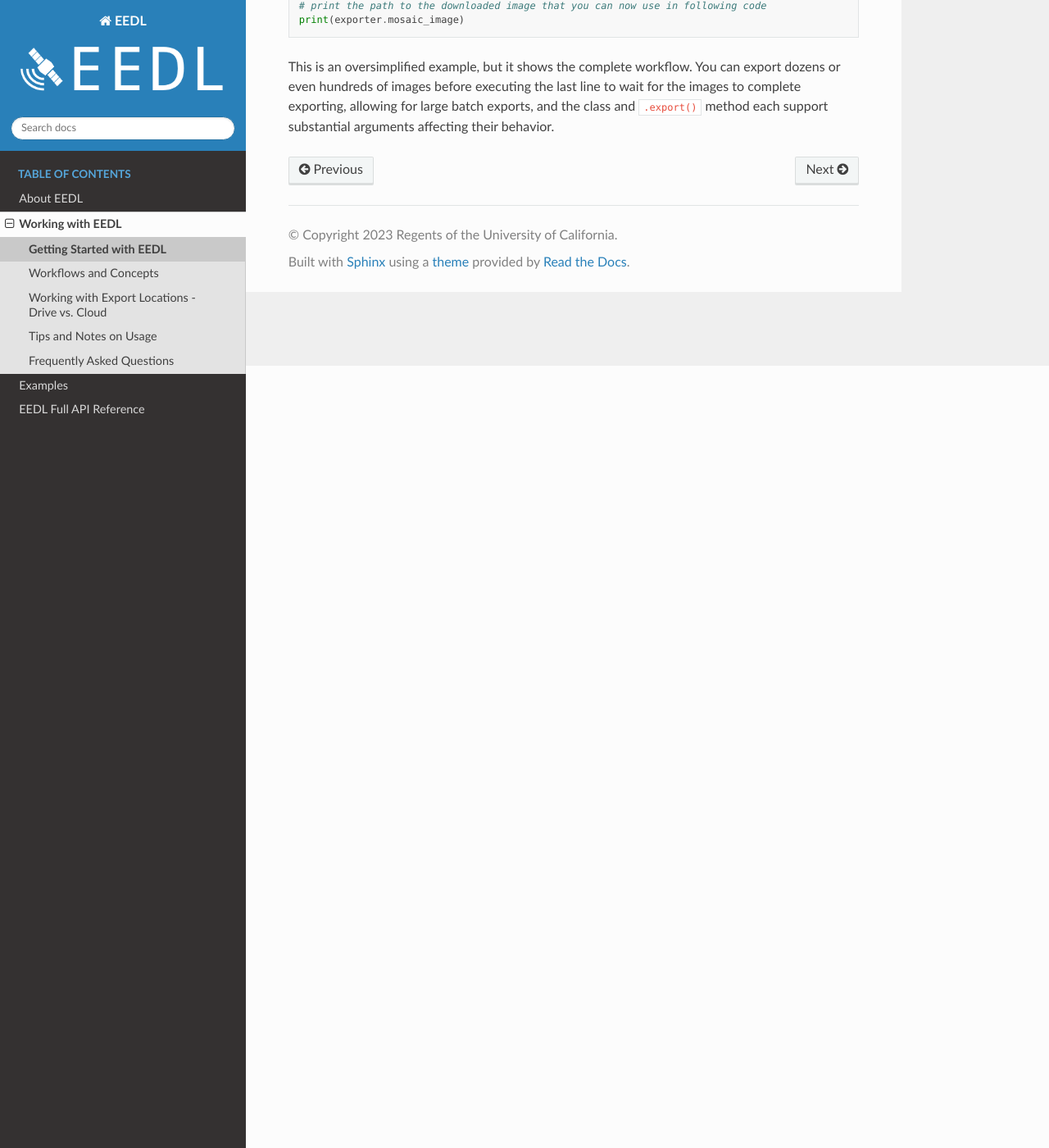
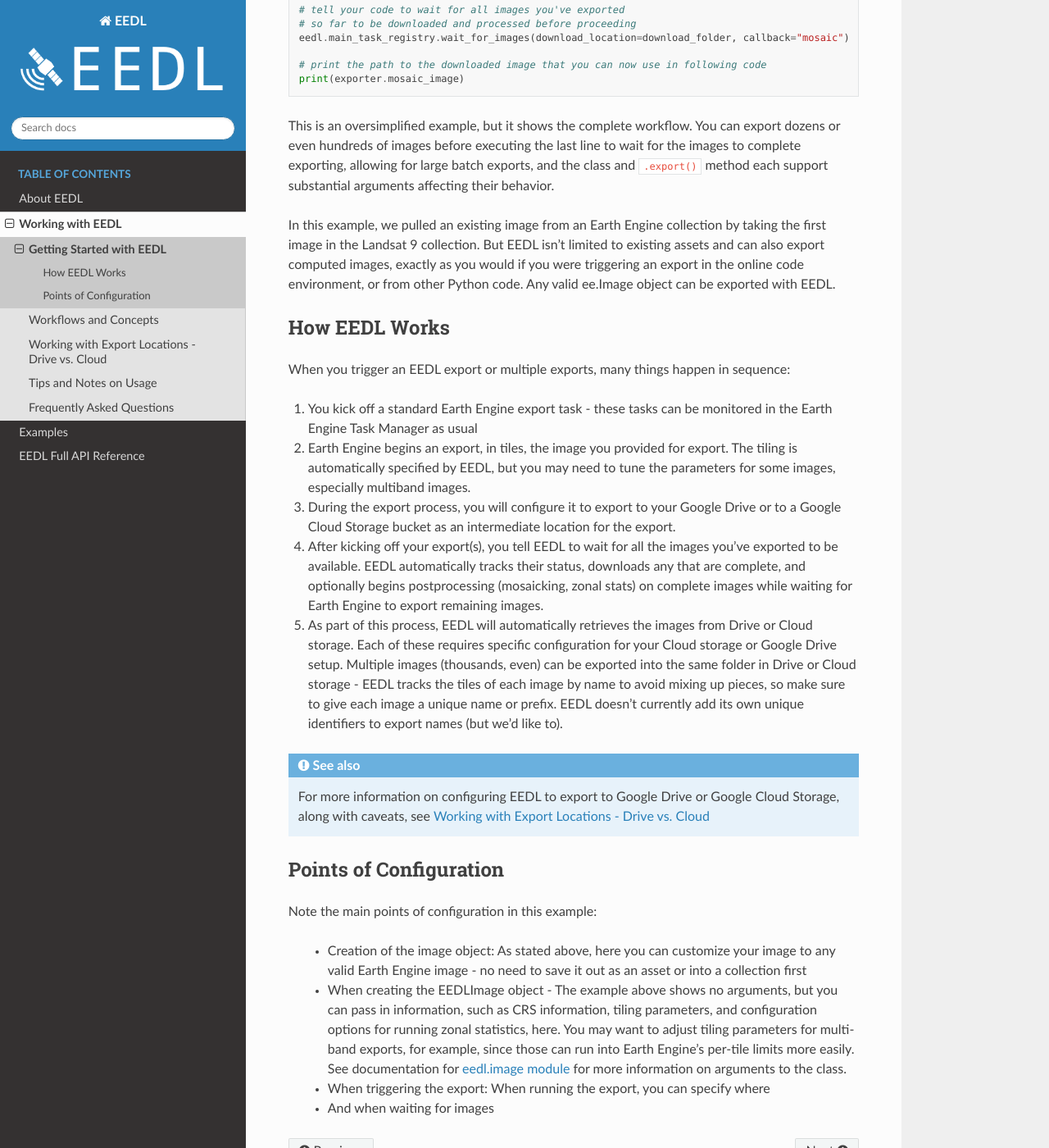
Before and after one commit to water3d/eedl, a Sphinx documentation site: the page built from docs/source/user_guide/getting_started.rst, in a window 1280 px wide and 1400 px high, scrolled down 954 px. Shown: the whole window at 82% size. Built offline with Sphinx 7.4.7 and the Read the Docs theme 2.0.0, drawn with Linux system fonts in a browser that asks for light colours; some of the changed text lies outside the part shown.

Commit message:
More docs in getting started guide

```diff
--- a/docs/source/eedl.rst
+++ b/docs/source/eedl.rst
@@ -3,6 +3,8 @@ EEDL Full API Reference
 
 Submodules
 ----------
+
+.. _EEDLImage:
 
 eedl.image module
 -----------------
--- a/docs/source/user_guide/getting_started.rst
+++ b/docs/source/user_guide/getting_started.rst
@@ -4,10 +4,14 @@ Getting Started with EEDL
 At its core, EEDL does just a few things - it take an Earth Engine
 Image, exports it in tiles, downloads the pieces and reassembles on your
 local machine, giving you the ability to wait for the data to be available
-before proceeding.
+before proceeding. It further has options for running zonal statistics to
+output polygon-level summary data in addition to the image exports.
 
 Most work is done with the EEDLImage class, which is your
-entry point to almost all functionality of the EEDL package.
+entry point to almost all functionality of the EEDL package, though EEDL
+also includes a set of helper classes that automate common tasks for larger
+processes, such as extraction of all dates in an image collection for
+multiple areas of interest.
 
 EEDL requires three things in order to run exports
 
@@ -48,3 +52,29 @@ This is an oversimplified example, but it shows the complete workflow. You can e
 of images before executing the last line to wait for the images to complete exporting, allowing for large
 batch exports, and the class and :code:`.export()` method each support substantial arguments
 affecting their behavior.
+
+In this example, we pulled an existing image from an Earth Engine collection by taking the first image in the
+Landsat 9 collection. But EEDL isn't limited to existing assets and can also export computed images, exactly
+as you would if you were triggering an export in the online code environment, or from other Python code. Any
+valid ee.Image object can be exported with EEDL.
+
+How EEDL Works
+------------------
+When you trigger an EEDL export or multiple exports, many things happen in sequence:
+
+1. You kick off a standard Earth Engine export task - these tasks can be monitored in the Earth Engine Task Manager as usual
+2. Earth Engine begins an export, in tiles, the image you provided for export. The tiling is automatically specified by EEDL, but you may need to tune the parameters for some images, especially multiband images.
+3. During the export process, you will configure it to export to your Google Drive or to a Google Cloud Storage bucket as an intermediate location for the export.
+4. After kicking off your export(s), you tell EEDL to wait for all the images you've exported to be available. EEDL automatically tracks their status, downloads any that are complete, and optionally begins postprocessing (mosaicking, zonal stats) on complete images while waiting for Earth Engine to export remaining images.
+5. As part of this process, EEDL will automatically retrieves the images from Drive or Cloud storage. Each of these requires specific configuration for your Cloud storage or Google Drive setup. Multiple images (thousands, even) can be exported into the same folder in Drive or Cloud storage - EEDL tracks the tiles of each image by name to avoid mixing up pieces, so make sure to give each image a unique name or prefix. EEDL doesn't currently add its own unique identifiers to export names (but we'd like to).
+
+.. seealso:: For more information on configuring EEDL to export to Google Drive or Google Cloud Storage, along with caveats, see :ref:`ExportLocations`
+
+Points of Configuration
+-------------------------
+Note the main points of configuration in this example:
+
+ * Creation of the image object: As stated above, here you can customize your image to any valid Earth Engine image - no need to save it out as an asset or into a collection first
+ * When creating the EEDLImage object - The example above shows no arguments, but you can pass in information, such as CRS information, tiling parameters, and configuration options for running zonal statistics, here. You may want to adjust tiling parameters for multi-band exports, for example, since those can run into Earth Engine's per-tile limits more easily. See documentation for :ref:`EEDLImage` for more information on arguments to the class.
+ * When triggering the export: When running the export, you can specify where
+ * And when waiting for images
```
